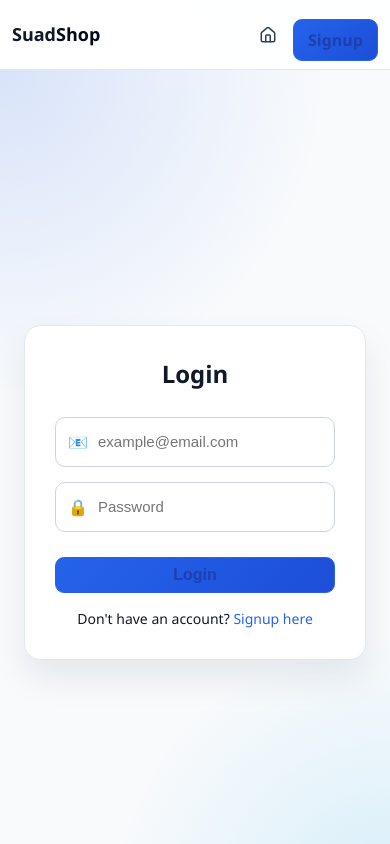
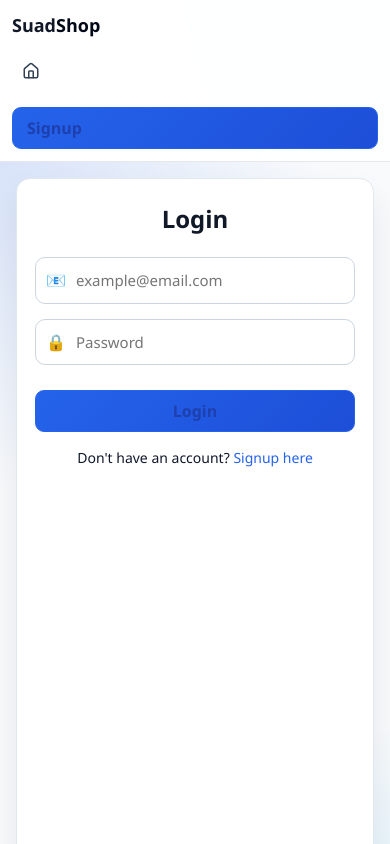
Before and after one commit to suadik-error/E-Commerce, a React app in the folder frontend/: page /login in a window 390 px wide. Shown: the top 844 px of the page. Built offline with nearby package versions, Linux system fonts and the light colour scheme; no server answers; the HTML template or start-up script is replaced by a standard one.

Commit message:
`Updated frontend styles for responsive design and layout adjustments`

```diff
--- a/frontend/src/styles/auth.css
+++ b/frontend/src/styles/auth.css
@@ -164,3 +164,27 @@
   margin-bottom: 10px;
   display: block;
 }
+
+@media (max-width: 480px) {
+  .login-container,
+  .signup-container {
+    padding: 16px;
+    align-items: stretch;
+  }
+
+  .login-card,
+  .signup-card {
+    padding: 22px 18px;
+    border-radius: 14px;
+  }
+
+  .login-card h2,
+  .signup-card h2 {
+    margin-bottom: 20px;
+    font-size: 24px;
+  }
+
+  .input-group {
+    padding: 10px;
+  }
+}
--- a/frontend/src/styles/base.css
+++ b/frontend/src/styles/base.css
@@ -54,11 +54,16 @@ body,
   min-height: 100%;
 }
 
+html {
+  overflow-x: hidden;
+}
+
 body {
   font-family: "Segoe UI", Tahoma, Geneva, Verdana, sans-serif;
   color: var(--text);
   background: radial-gradient(circle at top right, #dbeafe 0%, transparent 35%), var(--bg);
   line-height: 1.5;
+  overflow-x: hidden;
 }
 
 :root[data-theme="dark"] body {
@@ -248,6 +253,13 @@ img {
   max-width: 100%;
 }
 
+input,
+select,
+textarea,
+button {
+  font: inherit;
+}
+
 .Main-Container {
   min-height: calc(100vh - 70px);
 }
--- a/frontend/src/styles/dashboard.css
+++ b/frontend/src/styles/dashboard.css
@@ -4,6 +4,7 @@
   display: flex;
   min-height: 100vh;
   background: #f8fafc;
+  width: 100%;
 }
 
 .sidebar {
@@ -39,6 +40,7 @@
   display: flex;
   flex-direction: column;
   padding: 8px 10px;
+  min-width: 0;
 }
 
 .sidebar-menu a {
@@ -95,6 +97,7 @@
   margin-left: 260px;
   padding: 22px;
   min-height: calc(100vh - 70px);
+  min-width: 0;
 }
 
 .dashboard-content > * {
@@ -183,6 +186,7 @@
 
 .page-content {
   width: 100%;
+  min-width: 0;
 }
 
 @media (max-width: 1024px) {
@@ -202,8 +206,37 @@
 }
 
 @media (max-width: 768px) {
+  .dashboard-layout {
+    display: block;
+  }
+
   .sidebar {
+    position: sticky;
+    top: 70px;
+    width: 100%;
+    height: auto;
+    left: auto;
+    box-shadow: 0 10px 20px rgba(2, 6, 23, 0.12);
+  }
+
+  .sidebar-logo,
+  .sidebar-footer {
     display: none;
+  }
+
+  .sidebar-menu {
+    flex-direction: row;
+    gap: 8px;
+    overflow-x: auto;
+    padding: 10px 12px;
+    scrollbar-width: thin;
+  }
+
+  .sidebar-menu a {
+    flex: 0 0 auto;
+    margin: 0;
+    padding: 10px 12px;
+    white-space: nowrap;
   }
 
   .dashboard-content {
@@ -217,6 +250,31 @@
   }
 
   .header-right {
-    align-self: flex-end;
+    width: 100%;
+    justify-content: flex-end;
+    align-self: stretch;
+  }
+
+  .notifications-dropdown {
+    width: min(100%, 360px);
+    right: 0;
   }
 }
+
+@media (max-width: 480px) {
+  .dashboard-content {
+    padding: 10px;
+  }
+
+  .dashboard-header {
+    padding: 12px;
+  }
+
+  .header-left h2 {
+    font-size: 16px;
+  }
+
+  .sidebar-menu a span {
+    font-size: 13px;
+  }
+}
--- a/frontend/src/styles/navbar.css
+++ b/frontend/src/styles/navbar.css
@@ -1,13 +1,15 @@
 /* Navbar Styles */
 .navbar {
   width: 100%;
-  height: 70px;
+  min-height: 70px;
   background-color: rgba(255, 255, 255, 0.96);
   border-bottom: 1px solid #e5e7eb;
   backdrop-filter: blur(8px);
   display: flex;
   align-items: center;
   justify-content: space-between;
+  gap: 12px;
+  flex-wrap: wrap;
   padding: 0 24px;
   position: sticky;
   top: 0;
@@ -30,6 +32,8 @@
   display: flex;
   gap: 14px;
   align-items: center;
+  flex-wrap: wrap;
+  justify-content: flex-end;
 }
 
 .navbar-right a {
@@ -93,7 +97,7 @@
 
 @media (max-width: 768px) {
   .navbar {
-    padding: 0 12px;
+    padding: 12px;
   }
 
   .navbar-left h2 {
@@ -102,9 +106,26 @@
 
   .navbar-right {
     gap: 6px;
+    width: 100%;
+    justify-content: space-between;
   }
 
   .navbar-right a span {
     display: none;
   }
+
+  .navbar-right a,
+  .notification-btn {
+    min-height: 40px;
+  }
 }
+
+@media (max-width: 480px) {
+  .navbar {
+    align-items: flex-start;
+  }
+
+  .navbar-right {
+    justify-content: flex-start;
+  }
+}
--- a/frontend/src/styles/pages.css
+++ b/frontend/src/styles/pages.css
@@ -7,6 +7,8 @@
   display: flex;
   justify-content: space-between;
   align-items: center;
+  gap: 12px;
+  flex-wrap: wrap;
   margin-bottom: 30px;
 }
 
@@ -117,6 +119,14 @@
 }
 
 @media (max-width: 768px) {
+  .page-header {
+    margin-bottom: 20px;
+  }
+
+  .page-header h1 {
+    font-size: 22px;
+  }
+
   .settings-container {
     gap: 16px;
   }
@@ -145,6 +155,12 @@
   .tab-btn {
     width: 100%;
     justify-content: center;
+  }
+
+  .recent-section,
+  .admin-card,
+  .settings-card {
+    padding: 18px;
   }
 }
 
```
Also changed, not shown: 1 other file (tests, documents, lock files or other folders).
